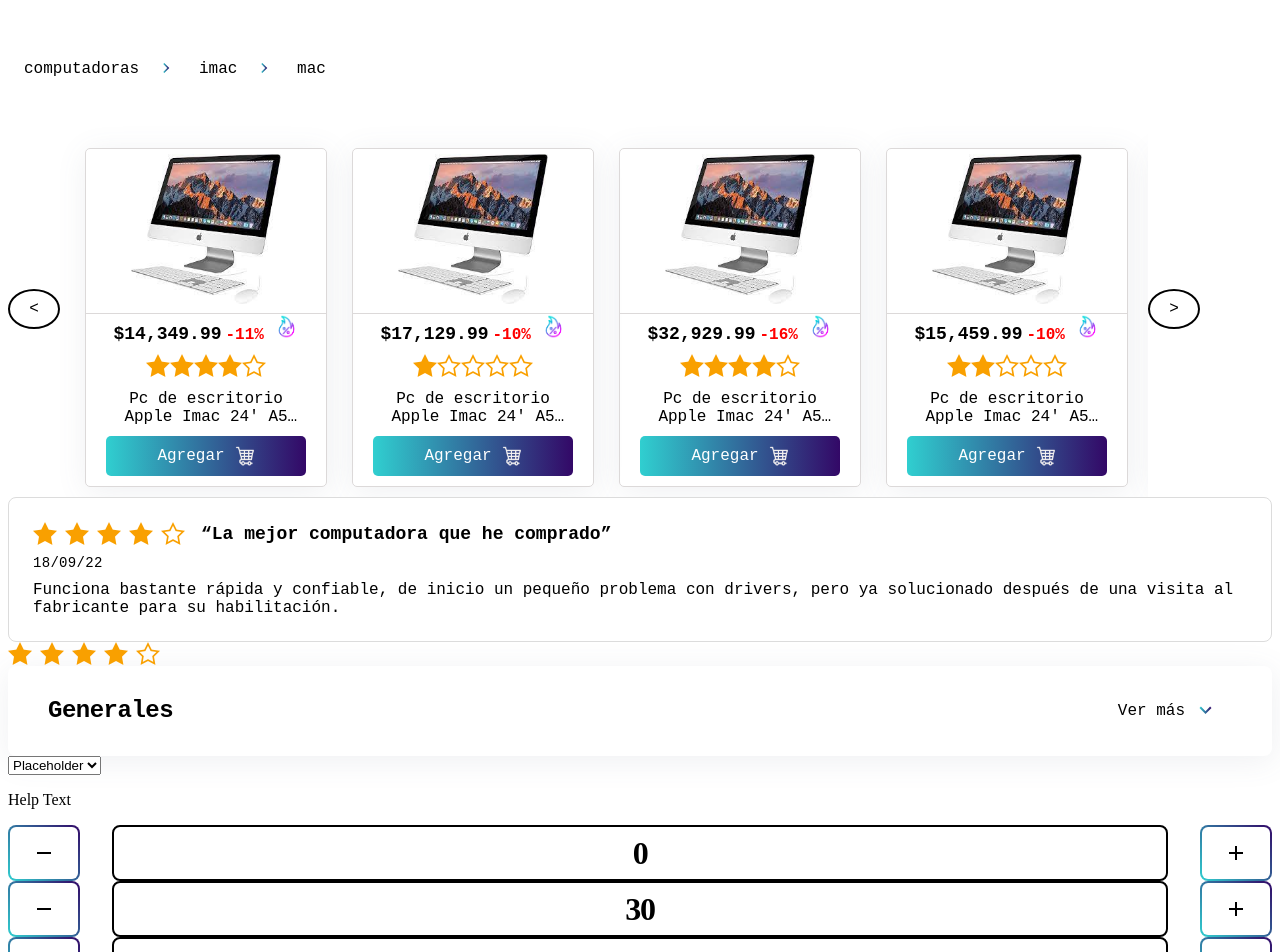
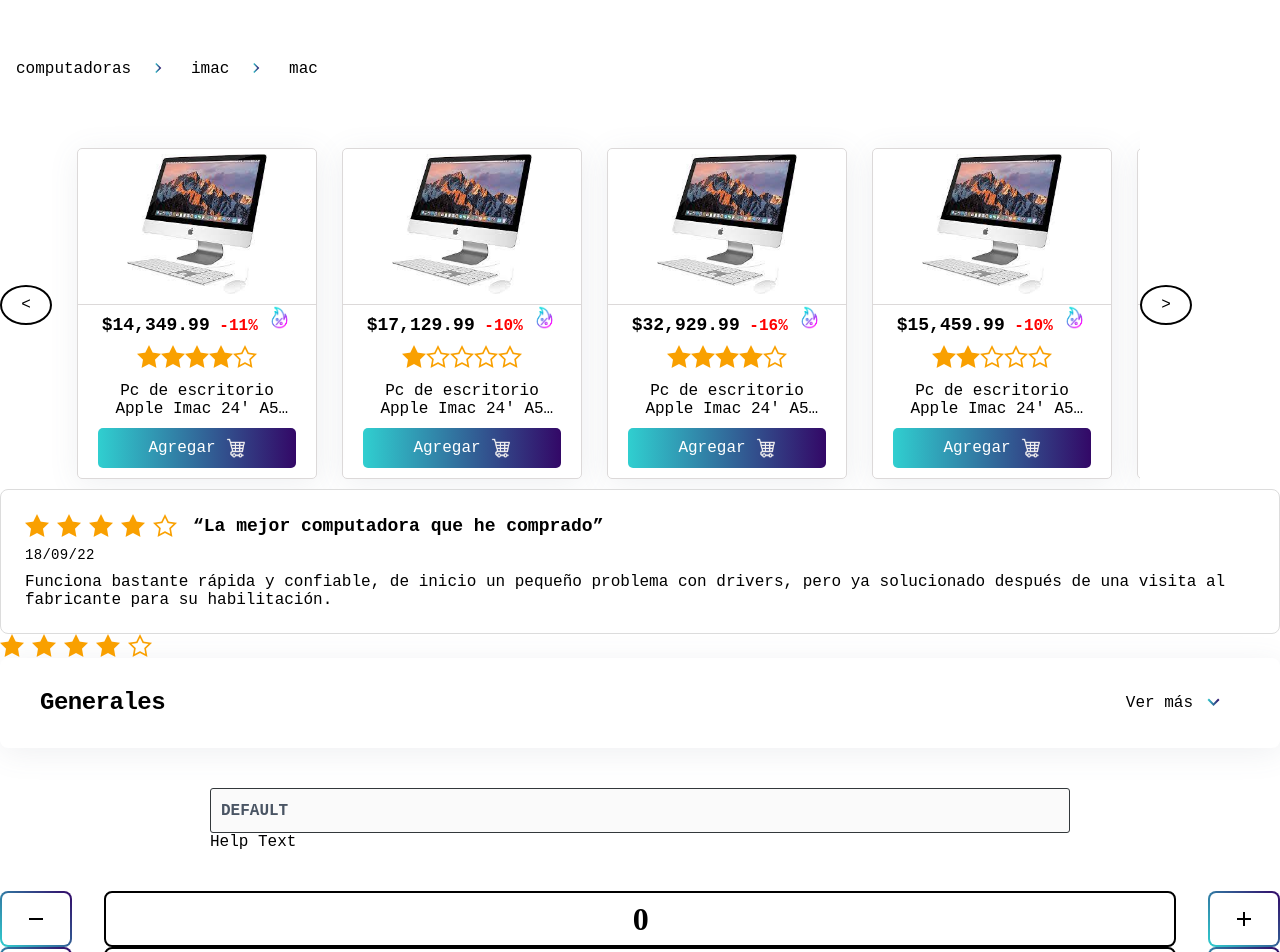
Before and after one commit to antbenitez/eCommerce-app, a React (Vite) app: page / in a window 1280 px wide. Shown: the top 952 px of the page. Built offline with nearby package versions, Linux system fonts and the light colour scheme.

Commit message:
FEAT: Created custom picklist in order to have the icons disponibility

```diff
--- /dev/null
+++ b/src/App.css
@@ -0,0 +1,13 @@
+* {
+  margin: 0;
+  padding: 0;
+  box-sizing: border-box;
+}
+:root {
+  --secondary-white: #ffffff;
+  --secondary-light-gray-50: rgba(222, 222, 222, 0.5);
+  --secondary-black: #000000;
+}
+body {
+  font-family: "Roboto Mono", monospace;
+}
--- a/src/App.jsx
+++ b/src/App.jsx
@@ -1,4 +1,5 @@
 import React from "react";
+import "./App.css";
 import Comment from "./components/Comment/Comment.jsx";
 import RelatedProducts from "./components/RelatedProd/RelatedProd.jsx";
 import Stars from "./components/Stars/Stars.jsx";
--- a/src/components/PickList/PickList.css
+++ b/src/components/PickList/PickList.css
@@ -0,0 +1,83 @@
+.wrapper {
+  width: 860px;
+  margin: 0 auto;
+  height: 100%;
+  padding: 40px 0;
+  font-family: "Roboto Mono", monospace;
+}
+.wrapper .picklist-container {
+  width: 100%;
+  top: 90px;
+  left: 0;
+  z-index: 3;
+  height: 45px;
+  line-height: 45px;
+  vertical-align: middle;
+  display: inline-block;
+  font-size: 0.1px;
+  font-weight: 300;
+  font-style: normal;
+  cursor: pointer;
+  padding: 0;
+  cursor: pointer;
+  transition: opacity 0.25s ease-in-out;
+  -moz-transition: opacity 0.25s ease-in-out;
+  -webkit-transition: opacity 0.25s ease-in-out;
+  & ul {
+    position: relative;
+    height: 45px;
+    padding: 0 10px;
+    text-align: left;
+    border: 1px solid #33383b;
+    background: #fafafa;
+    border-radius: 3px;
+    & li {
+      display: block;
+      position: relative;
+      &:first-child a {
+        display: block;
+        position: relative;
+        font-size: 1.6rem;
+        font-size: 16px;
+        font-weight: 600;
+        text-transform: uppercase;
+      }
+      &:first-child:after {
+        position: absolute;
+        top: 0;
+        right: 0;
+        font-family: FontAwesome;
+        font-size: 12px;
+        font-size: 1.2rem;
+        content: "\f0d7";
+        color: #2267b9;
+        padding-right: 10px;
+      }
+    }
+  }
+  & a {
+    display: none;
+    font-size: 1.5rem;
+    font-size: 15px;
+    text-decoration: none;
+    text-transform: uppercase;
+    color: #4a5564;
+  }
+}
+/* styles for the dropdown open */
+.wrapper div.div-is-visible ul {
+  height: initial;
+  background: #f1f1f1;
+  & li {
+    &:first-child:after {
+      content: "\f00d";
+    }
+    & a {
+      display: block;
+      border-bottom: 2px solid #f1f1f1;
+    }
+    &:last-child {
+      margin-bottom: 10px;
+    }
+  }
+}
--- a/src/components/PickList/PickList.jsx
+++ b/src/components/PickList/PickList.jsx
@@ -1,32 +1,57 @@
-import React from "react";
+import React, { useState, useRef } from "react";
 import "./PickList.css";
 
-function optionChangeHandler(event) {
-  console.log("====================================");
-  console.log(event.target.value);
-  console.log("====================================");
-}
+const PickList = ({ options, helpText, placeholder }) => {
+  const [open, setOpen] = useState(false);
+  const itemRef = useRef([]);
+  const firstItemRef = useRef(null);
+  const [stateIndex, setIndex] = useState(0);
+  function handleItemSelect(event, index) {
+    setIndex(index);
+    updateDom(itemRef.current[index].getAttribute("data-option"));
+  }
 
-const PickList = ({ options, helpText }) => {
+  function updateDom(content) {
+    if (Number(content) === 0) {
+      firstItemRef.current.innerHTML = "Default";
+      return;
+    }
+    firstItemRef.current.innerHTML = content;
+  }
   return (
     <>
-      <span>
-        <select
-          name="customSelect"
-          id="customSelect"
-          onChange={optionChangeHandler}
+      <section className="wrapper">
+        <div
+          onClick={() => setOpen(!open)}
+          className={`${open ? "div-is-visible" : ""} picklist-container`}
         >
-          <option value="default">Placeholder</option>
-          {options.map((option, index) => {
-            return (
-              <option value={option} key={index}>
-                {option}
-              </option>
-            );
-          })}
-        </select>
+          <ul>
+            <li>
+              <a ref={firstItemRef}>Default</a>
+            </li>
+            <li
+              data-option="0"
+              ref={(el) => (itemRef.current[0] = el)}
+              onClick={(e) => handleItemSelect(e, 0)}
+            >
+              <a>Default</a>
+            </li>
+            {options.map((option, index) => {
+              return (
+                <li
+                  data-option={option}
+                  key={index + 1}
+                  onClick={(e) => handleItemSelect(e, index + 1)}
+                  ref={(el) => (itemRef.current[index + 1] = el)}
+                >
+                  <a>{option}</a>
+                </li>
+              );
+            })}
+          </ul>
+        </div>
         <p>{helpText}</p>
-      </span>
+      </section>
     </>
   );
 };
```
